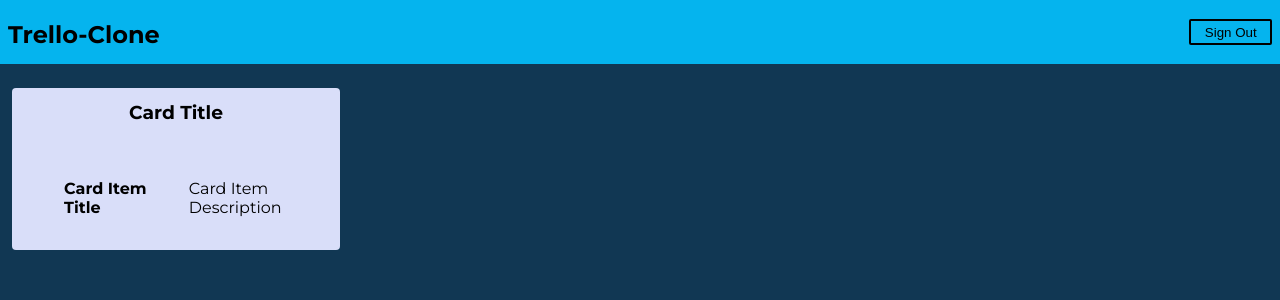
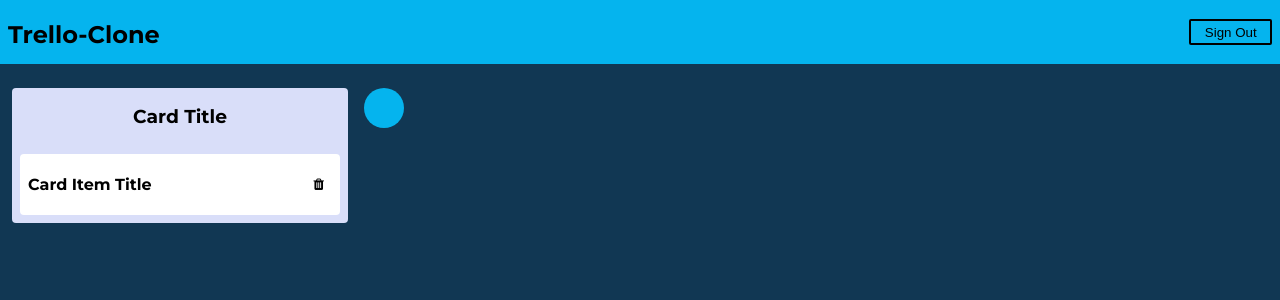
Before and after one commit to trungth1406/trello-clone, a React (Create React App) app: page / in a window 1280 px wide. Shown: the top 300 px of the page. Built offline with nearby package versions, Linux system fonts and the light colour scheme.

Commit message:
Update Card List and CardItem

```diff
--- a/public/index.html
+++ b/public/index.html
@@ -19,6 +19,7 @@
     <link rel="preconnect" href="https://fonts.gstatic.com" crossorigin>
     <link href="https://fonts.googleapis.com/css2?family=Montserrat:wght@100;200;300;400;500;700&display=swap"
           rel="stylesheet">
+    <link rel="stylesheet" href="https://cdnjs.cloudflare.com/ajax/libs/font-awesome/4.7.0/css/font-awesome.min.css">
     <!--
       Notice the use of %PUBLIC_URL% in the tags above.
       It will be replaced with the URL of the `public` folder during the build.
--- a/src/App.tsx
+++ b/src/App.tsx
@@ -1,7 +1,7 @@
 import "./index.scss";
 import TopMenuBar from "./layout/TopMenuBar";
 import MainBody from "./layout/MainBody";
-import CardList from "./components/card/CardList";
+import CardList from "./components/cards/CardList";
 
 const App = () => {
     return (
--- a/src/components/AddCardButton.tsx
+++ b/src/components/AddCardButton.tsx
@@ -1,7 +1,7 @@
 export default function AddCardButton() {
     return (
         <button className='add-card-button'>
-            <span className='add-card-button-text'>Add Card</span>
+            <i className="fas fa-plus"></i>
         </button>
     )
 }
--- a/src/components/card/card-item/CardItemList.tsx
+++ /dev/null
@@ -1,10 +0,0 @@
-export default function CardItemList() {
-    return (
-        <ul className='card-item-list'>
-            <li className='card-item'>
-                <h4 className='card-item-header'>Card Item Title</h4>
-                <p className='card-item-description'>Card Item Description</p>
-            </li>
-        </ul>
-    )
-}
--- a/src/components/card/Card.tsx
+++ b/src/components/cards/Card.tsx
@@ -1,4 +1,4 @@
-import CardItemList from "./card-item/CardItemList";
+import CardItemList from "./card-items/CardItemList";
 
 export default function Card({card}) {
     return (<section className='card-container'>
--- a/src/components/card/CardList.tsx
+++ b/src/components/cards/CardList.tsx
@@ -1,6 +1,7 @@
 import Card from "./Card";
 import {useState} from "react";
 import {CardModel} from "../../models/card-model";
+import AddCardButton from "../AddCardButton";
 
 const DEFAULT_CARD: CardModel = {
     name: null,
@@ -12,5 +13,6 @@ export default function CardList() {
     return (
         <ul className='card-list'>
             {cards.map((card, index) => <Card key={index} card={card}/>)}
+            <AddCardButton />
         </ul>)
 }
--- /dev/null
+++ b/src/components/cards/card-items/CardItem.tsx
@@ -0,0 +1,14 @@
+export default function CardItem({cardItem}) {
+
+    return (<li className='card-item'>
+        <h4 className='item-header'>Card Item Title</h4>
+        <section className="item-actions-container">
+            <button className='item-actions'>
+                <i className="fa fa-pen"></i>
+            </button>
+            <button className='item-actions'>
+                <i className="fa fa-trash"></i>
+            </button>
+        </section>
+    </li>)
+}
--- /dev/null
+++ b/src/components/cards/card-items/CardItemList.tsx
@@ -0,0 +1,9 @@
+import CardItem from "./CardItem";
+
+export default function CardItemList() {
+    return (
+        <ul className='card-item-list'>
+            <CardItem cardItem={null}/>
+        </ul>
+    )
+}
--- a/src/styles/_main.scss
+++ b/src/styles/_main.scss
@@ -7,7 +7,6 @@
 
   .card-list {
     @include flex-container(row, flex-start, center);
-    gap: 1em;
 
 
     .card-container {
@@ -19,22 +18,52 @@
         margin: .5em;
       }
 
-      .card-item {
-        @include flex-container(row, space-between, center);
+      .card-item-list {
+        @include flex-container(row, center, center);
+        padding: 0 !important;
+        margin: 0 .25em !important;
         width: 100%;
-        padding: .5em;
 
-        .card-item-name {
-          font-weight: 500;
-        }
+        .card-item {
+          @include card-item;
 
-        .item-actions {
-          @include flex-container(row, space-between, center);
+          .card-item-header {
+            font-weight: 500;
+            font-size: large;
+            flex: 1 0 auto;
+            margin: 0 !important;
+            padding: .5em;
+            text-overflow-ellipsis: true;
+          }
+
+          .item-actions-container {
+
+            .item-actions {
+              flex: 1 0 10%;
+            }
+
+            .item-actions, button {
+              @include common-icon-button;
+            }
+          }
+
+
         }
       }
+
 
     }
 
   }
 
+  .add-card-button {
+    @include common-icon-button;
+    border-radius: 100%;
+    width: 3em;
+    height: 3em;
+    background-color: $secondary-bg;
+    border: none;
+    align-self: start;
+  }
+
 }
--- a/src/styles/_topmenu.scss
+++ b/src/styles/_topmenu.scss
@@ -18,7 +18,7 @@
     flex: 1 0 auto;
 
     button {
-      @include button($color-black, 2px);
+      @include common-button($color-black, 2px);
       padding: .25em 1em;
     }
   }
--- a/src/styles/stylesheet.scss
+++ b/src/styles/stylesheet.scss
@@ -4,13 +4,14 @@ $card-bg: #d9def9;
 $main-font: 'Montserrat', sans-serif;
 $color-black: #000;
 $color-red: #f00;
+$color-white: #fff;
 
 
-@mixin flex-container($direction, $justify : center, $align) {
+@mixin flex-container($direction, $justify : center, $align: center) {
   display: flex;
   flex-direction: $direction;
   justify-content: $justify;
-  align-items: center;
+  align-items: $align;
   padding: 0 .5em;
   gap: 1em;
 }
@@ -18,13 +19,30 @@ $color-red: #f00;
 @mixin card($max-width) {
   width: $max-width;
   height: 100%;
-  padding: .25em;
+  padding: .5em;
   border-radius: 4px;
   background-color: $card-bg;
 }
 
-@mixin button($border-color, $border-width) {
+@mixin card-item {
+  @include flex-container(row, space-between, center);
+  width: 100%;
+  margin: 0 !important;
+  background-color: $color-white;
+  border-radius: 4px;
+}
+
+
+@mixin common-icon-button() {
   background-color: transparent;
+  border: none;
+  width: 2em;
+  height: 2em;
+  cursor: pointer;
+}
+
+@mixin common-button($border-color, $border-width) {
+  @include common-icon-button;
   padding: .25em;
   border: $border-color solid $border-width;
   border-radius: 2px;
```
Also changed, not shown: 2 other files (tests, documents, lock files or other folders).
